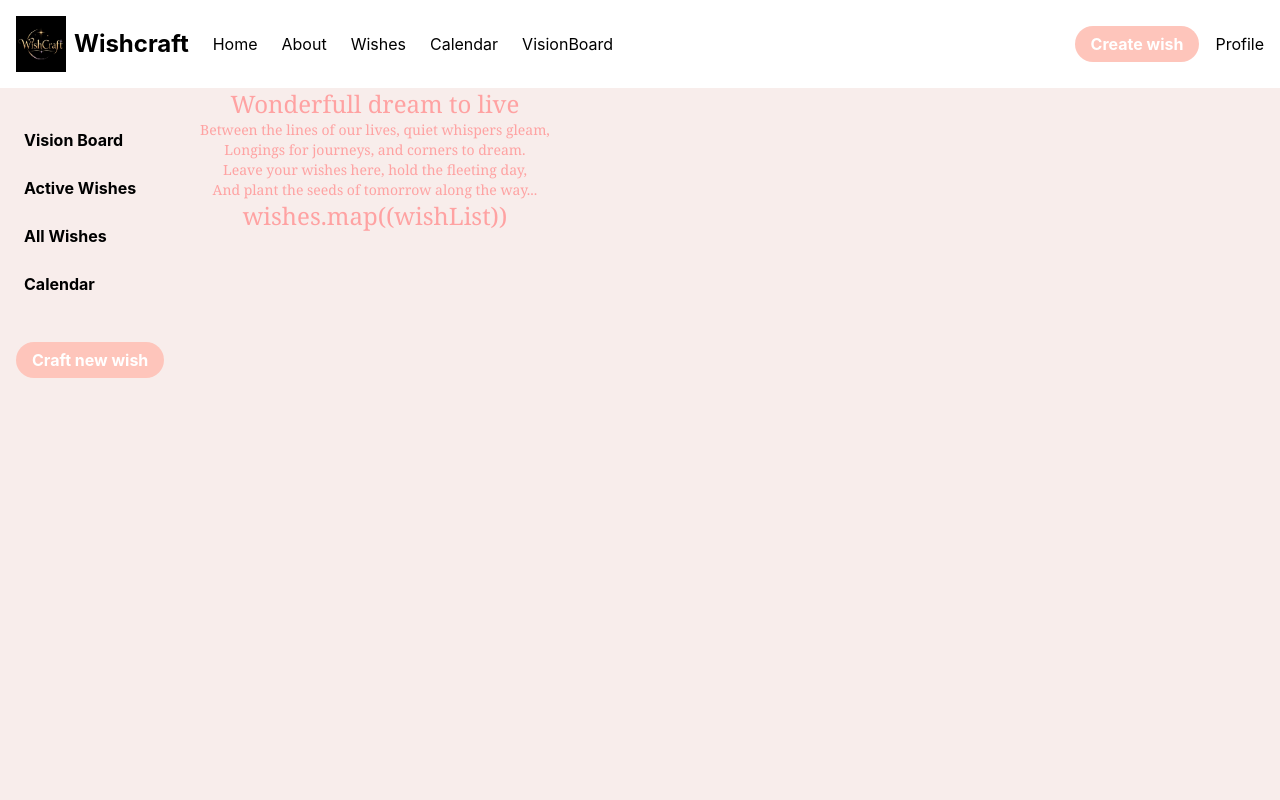
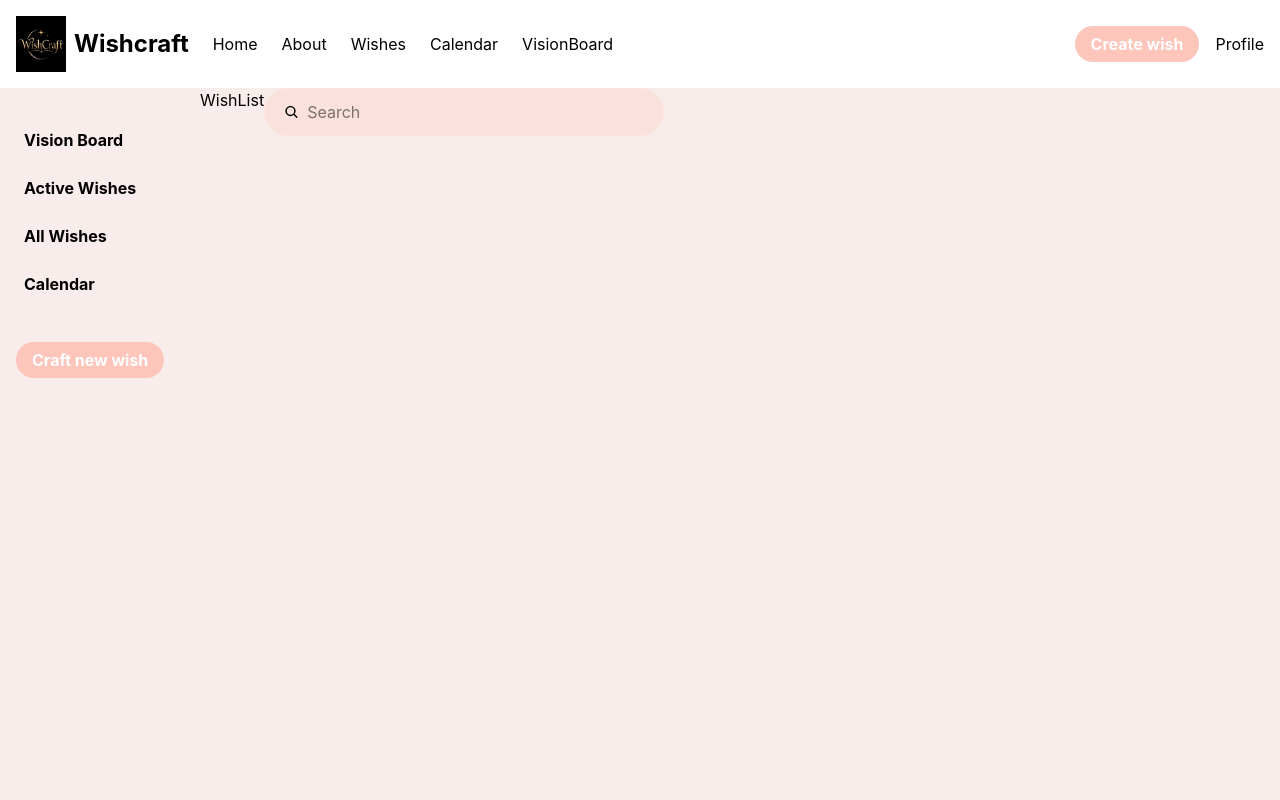
Before and after one commit to ph8zgvy5w5-oss/Wish-craft-client, a React (Vite) app: page /wishes in a window 1280 px wide. Shown: the top 800 px of the page. Built offline with nearby package versions, Linux system fonts and the light colour scheme; no server answers.

Commit message:
Created search bar and updated Wishlist page

```diff
--- a/package.json
+++ b/package.json
@@ -17,6 +17,7 @@
     "react-dom": "^19.2.6",
     "react-icons": "^5.6.0",
     "react-router-dom": "^7.16.0",
+    "react-select": "^5.10.2",
     "tailwindcss": "^4.3.0"
   },
   "devDependencies": {
--- a/src/App.jsx
+++ b/src/App.jsx
@@ -25,6 +25,7 @@ function App() {
         <Route path='/wishes:id' element={<WishPage />} />
         <Route path='/wishes' element={<WishList />} />
         <Route path='/create' element={<FormPage />} />
+        <Route path='/create' element={<FormPage />} />
         <Route path='/user' element={<Profile />} />
         <Route path='/board' element={<VisionBoard />} />
         <Route path='/calendar' element={<Calendar />} />
--- a/src/components/Dashboard.jsx
+++ b/src/components/Dashboard.jsx
@@ -1,3 +1,7 @@
+
+
+
+
 
 export default function Dashboard() {
   return (
--- a/src/components/SearchBar.jsx
+++ b/src/components/SearchBar.jsx
@@ -1,6 +1,20 @@
 
-export default function SearchBar() {
+import {useState, useEffect } from "react"
+import { IoSearch } from "react-icons/io5"
+
+export default function SearchBar({list, setList}) {
+
+
+  const handleChange = (event) => {
+setList(preValue => preValue.filter(item => item.title.toLowerCase().includes(event.target.value.toLowerCase())))
+
+}
+
+
+
   return (
-    <div>SearchBar</div>
+    <div className="flex w-[400px] bg-soft-blush p-2 pr-5 pl-5 rounded-2  h-12 items-center gap-2  "><IoSearch /><input className="w-full outline-0" type="text" placeholder="Search" onChange={handleChange}/></div>
+
+
   )
 }
--- a/src/pages/WishList.jsx
+++ b/src/pages/WishList.jsx
@@ -1,18 +1,33 @@
 //import LoadBar from "../components/LoadBar"
+import { WishContext } from "../context/Wish.context"
+import {useContext, useState, useEffect} from "react"
+import SearchBar from "../components/SearchBar"
 import { useWishContext } from "../context/Wish.context"
 
-export default function WishList() {
-  //const {wishes} = useWishContext()
+
+export default  function WishList() {
+
+  let res = useWishContext
+
+  let wishes = useContext(WishContext)
+  const [list, setList] = useState([])
+
+   console.log(`wishes resutlt`,wishes)
+
+  useEffect(() => {
+    setList(wishes.wishes)
+  },[])
+
+
+
  // if(!wishes) return <LoadBar />
   return (
-    <div className="text-red-300 text-2xl font-serif text-center font-stretch-ultra-condensed">Wonderfull dream to live
-    <div> <p className="text-sm text-center ">
-  Between the lines of our lives, quiet whispers gleam,<br />
-  Longings for journeys, and corners to dream.<br />
-  Leave your wishes here, hold the fleeting day,<br />
-  And plant the seeds of tomorrow along the way...
-</p></div>
-wishes.map((wishList))
-    </div>
+    <>
+    <div>WishList</div>
+    <SearchBar search={list} setList={setList} />
+   {useEffect(() => {
+     console.log(`list`,list)
+   },[list])}
+    </>
   )
 }
--- a/src/pages/WishPage.jsx
+++ b/src/pages/WishPage.jsx
@@ -1,6 +1,8 @@
+
 
 export default function WishPage() {
   return (
     <div>WishPage</div>
+
   )
 }
```
Also changed, not shown: src/components/ui/LoadBar.jsx (deleted), 1 other file (tests, documents, lock files or other folders).
